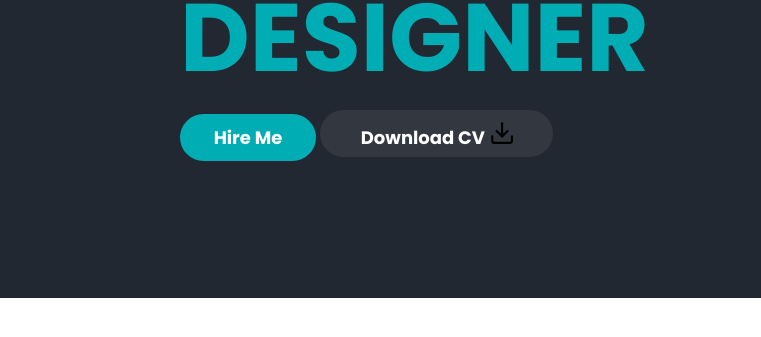
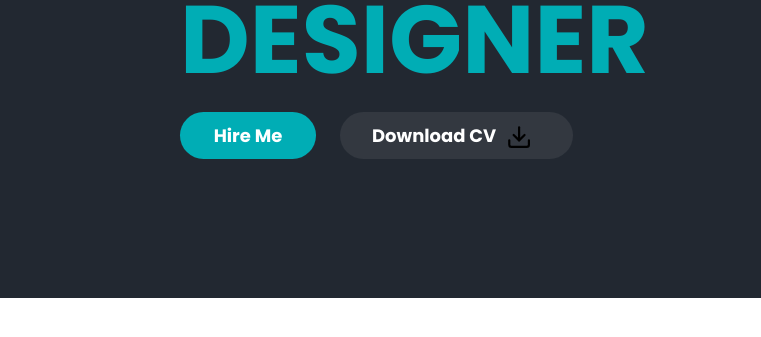
Before and after one commit to Mahaadi/innovative-portfolio, a plain HTML site: page index.html in a window 1280 px wide. Shown: the part 375-712 px from the top of the page, 0-761 px from the left. Drawn offline with nearby package versions, Linux system fonts and the light colour scheme; grey boxes are pictures that could not be loaded.

Commit message:
Fixed the buttons alignment

```diff
--- a/style.css
+++ b/style.css
@@ -72,6 +72,12 @@ section{
     color:#00ADB5;
 }
 
+.action-buttons{
+    display:flex;
+    align-items: center;
+    gap: 24px;
+}
+
 .action-buttons button{
     height: 47px;
     padding-top:10px;
@@ -96,7 +102,9 @@ section{
 .downloadCV{
     width: 233px;
     background-color: #393E46BF;
-
+    display:flex;
+    align-items: center;
+    gap: 10px;
 }
 
 .background{
```
Also changed, not shown: Group 2346.svg (deleted), 1 other file.
